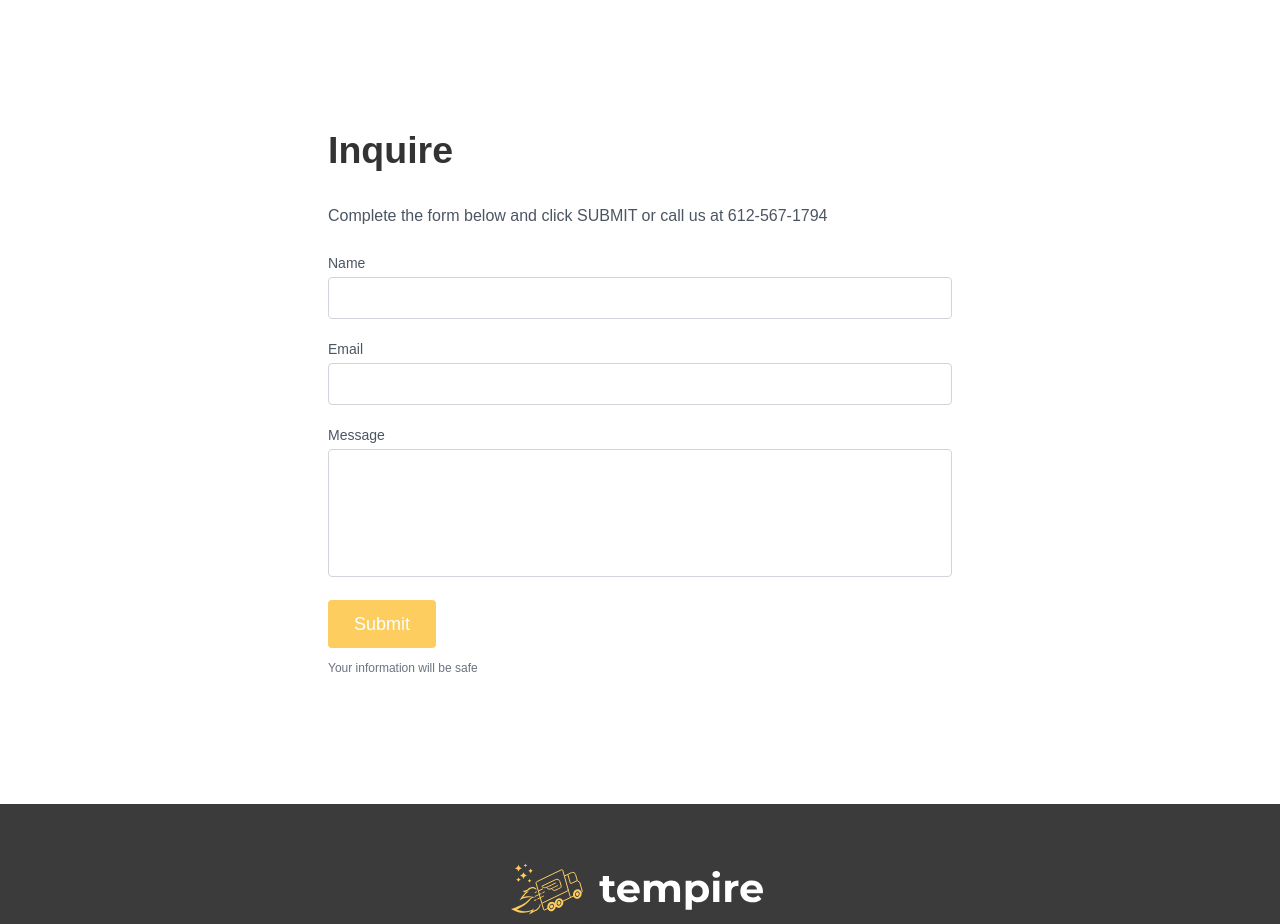
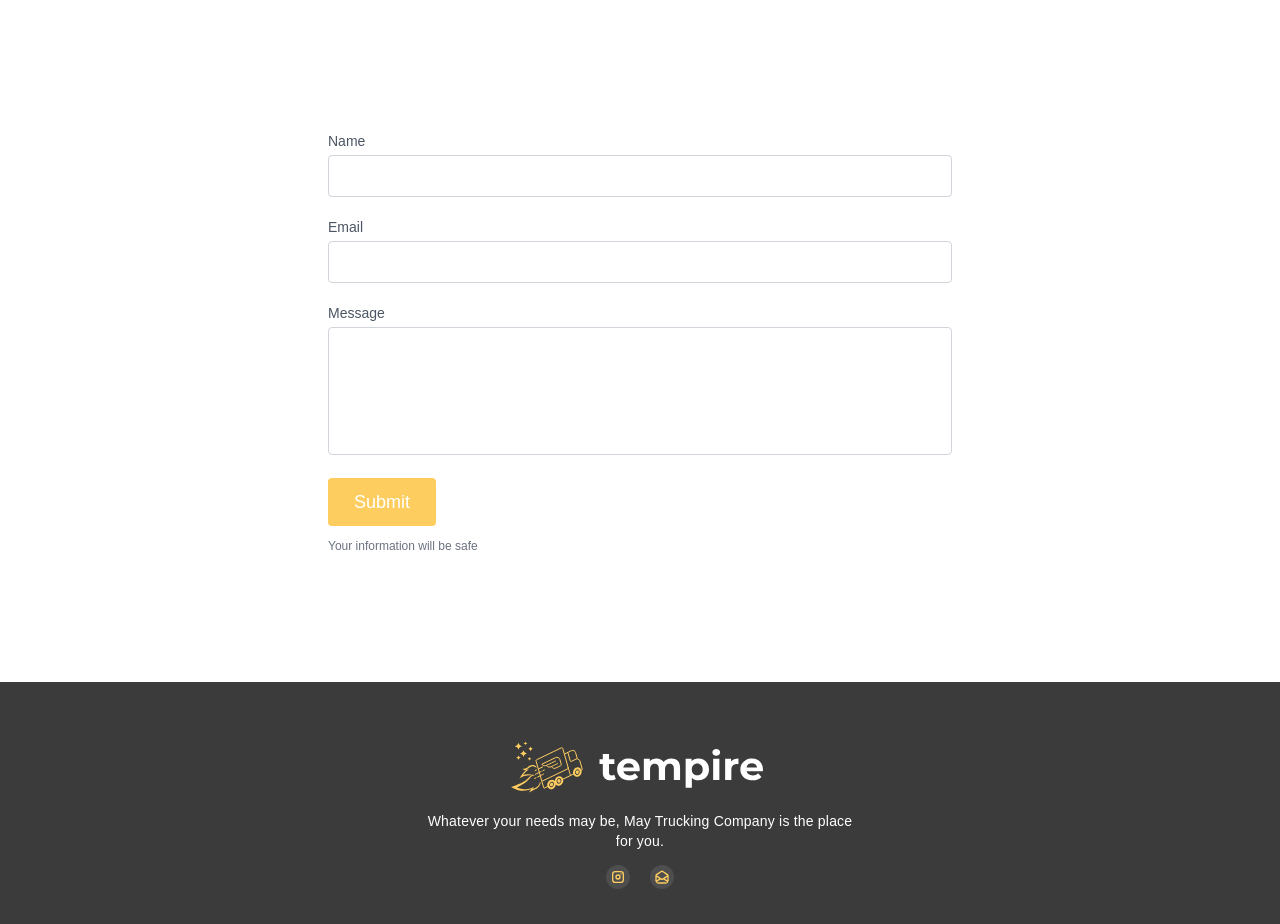
Before and after one commit to mufaqar/tempire, a Next.js app: page / in a window 1280 px wide. Shown: the part 1200-2124 px from the top of the page. Built offline with nearby package versions, Linux system fonts and the light colour scheme.

Commit message:
remove faq

```diff
--- a/components/Faqs.js
+++ b/components/Faqs.js
@@ -30,12 +30,6 @@ export default function FAQs() {
     <section id="contact-us" className="text-gray-600 body-font relative">
       <div className="container px-4 py-24 mx-auto flex sm:flex-nowrap flex-wrap">
         <div className="md:w-1/2 mx-auto bg-white flex flex-col md:ml-auto w-full md:py-8 mt-8 md:mt-0">
-          <h2 className="md:text-[37.5px] md:leading-[1.25] font-bold text-2xl trackind-wide text-[#333333] mb-[29px]">
-            Inquire
-          </h2>
-          <p className="leading-relaxed mb-5 text-gray-600">
-            Complete the form below and click SUBMIT or call us at 612-567-1794
-          </p>
           <form onSubmit={handleSubmit(onSubmit)}>
             <div className="relative mb-4">
               <label htmlFor="name" className="leading-7 text-sm text-gray-600">
```
